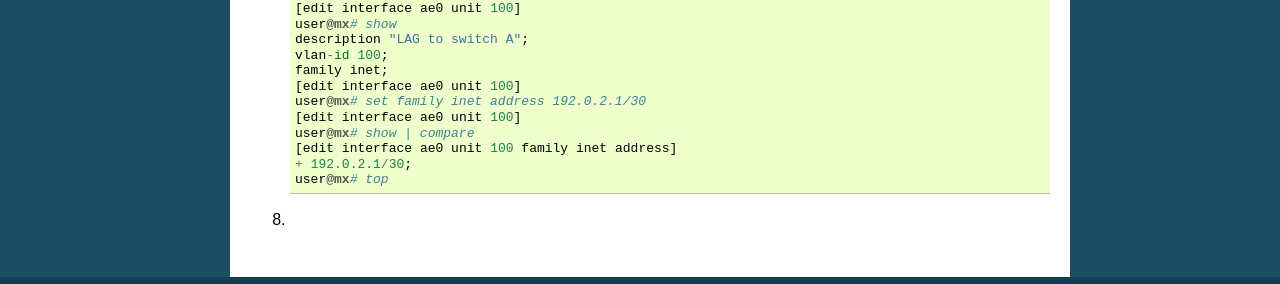
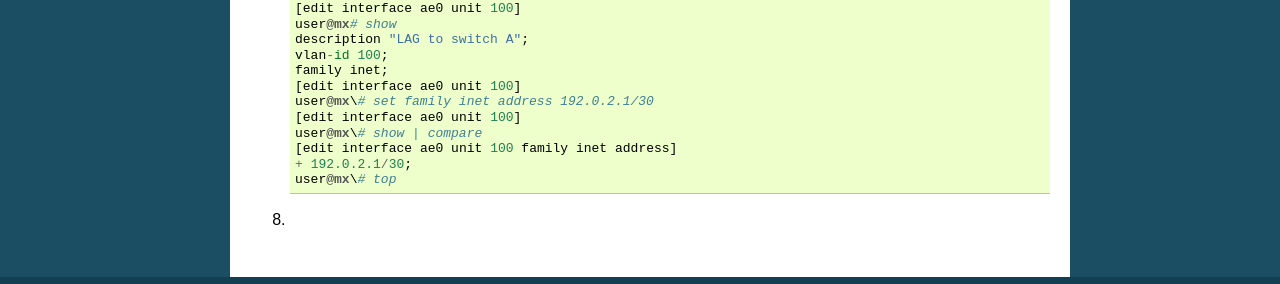
Before and after one commit to ngennetworks/sl1146, a Sphinx documentation site: the page built from docs/source/introduce_new_prefix.rst, in a window 1280 px wide. Shown: the part 1242-1526 px from the top of the page. Built offline with Sphinx 7.4.7, drawn with Linux system fonts in a browser that asks for light colours; pages that are not in the unit, such as notebooks, are missing from menus.

```diff
--- a/docs/source/introduce_new_prefix.rst
+++ b/docs/source/introduce_new_prefix.rst
@@ -70,11 +70,11 @@
     vlan-id 100;
     family inet;
     [edit interface ae0 unit 100]
-    user@mx# set family inet address 192.0.2.1/30
+    user@mx\# set family inet address 192.0.2.1/30
     [edit interface ae0 unit 100]
-    user@mx# show | compare
+    user@mx\# show | compare
     [edit interface ae0 unit 100 family inet address]
     + 192.0.2.1/30;
-    user@mx# top
+    user@mx\# top
 
 8)
```
